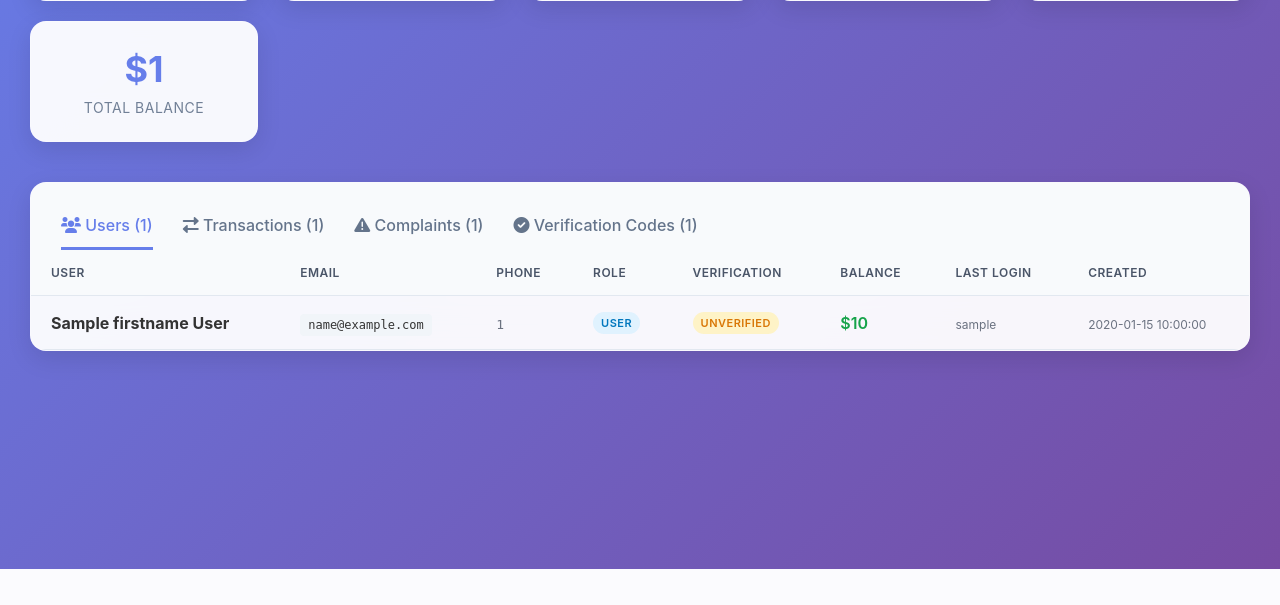
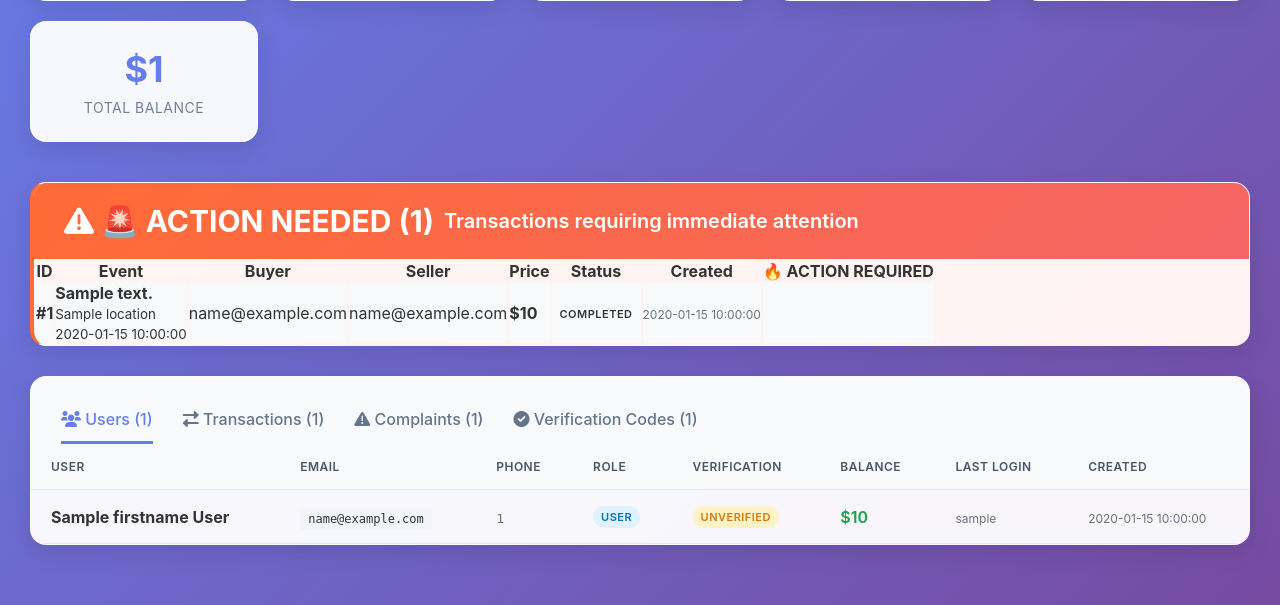
Before and after one commit to sanjivp2703/TicketVault, a Flask app: template insta485/templates/admin_comprehensive.html in a window 1280 px wide. Shown: the part 231-836 px from the top of the page. Before the commit the page ends 800 px from the top, so only its background shows below. Run offline with Flask 3, Linux system fonts and the light colour scheme; the template is opened without the code that fills it: most values are stand-ins (such as "Sample title", 1, 10 or a date in 2020).

Commit message:
Add prominent Action Needed section to admin dashboard

```diff
--- a/insta485/templates/admin_comprehensive.html
+++ b/insta485/templates/admin_comprehensive.html
@@ -333,6 +333,76 @@
                 <div class="stat-label">Total Balance</div>
             </div>
         </div>
+
+        <!-- Action Needed Section (Priority) -->
+        {% if action_needed %}
+        <div class="section" style="border-left: 4px solid #ff6b35; background: linear-gradient(135deg, #fff5f5 0%, #fef2f2 100%);">
+            <div class="section-header" style="background: linear-gradient(135deg, #ff6b35 0%, #f56565 100%); color: white;">
+                <h2><i class="fas fa-exclamation-triangle"></i> 🚨 ACTION NEEDED ({{ action_needed|length }})</h2>
+                <p>Transactions requiring immediate attention</p>
+            </div>
+            <div class="table-container">
+                <table class="admin-table">
+                    <thead>
+                        <tr>
+                            <th>ID</th>
+                            <th>Event</th>
+                            <th>Buyer</th>
+                            <th>Seller</th>
+                            <th>Price</th>
+                            <th>Status</th>
+                            <th>Created</th>
+                            <th>🔥 ACTION REQUIRED</th>
+                        </tr>
+                    </thead>
+                    <tbody>
+                        {% for transaction in action_needed %}
+                        <tr style="background: {% if transaction.status == 'pending_ticket_submission' %}#fff3cd{% elif transaction.status == 'both_received_processing' %}#d1ecf1{% else %}#f8f9fa{% endif %};">
+                            <td><strong>#{{ transaction.transaction_id }}</strong></td>
+                            <td>
+                                <div class="event-info">
+                                    <strong>{{ transaction.ticket_description }}</strong><br>
+                                    <small>{{ transaction.location }}</small><br>
+                                    <small>{{ transaction.event_datetime }}</small>
+                                </div>
+                            </td>
+                            <td>{{ transaction.buyer_email }}</td>
+                            <td>{{ transaction.seller_email }}</td>
+                            <td><strong>${{ transaction.price }}</strong></td>
+                            <td>
+                                {% if transaction.status == 'pending_ticket_submission' %}
+                                    <span class="badge warning">🎫 Waiting for Ticket</span>
+                                {% elif transaction.status == 'both_received_processing' %}
+                                    <span class="badge info">💳 Ready to Forward</span>
+                                {% elif transaction.status == 'waiting_for_payment' %}
+                                    <span class="badge warning">💰 Waiting for Payment</span>
+                                {% else %}
+                                    <span class="badge">{{ transaction.status }}</span>
+                                {% endif %}
+                            </td>
+                            <td>
+                                <span class="timestamp">{{ transaction.created_time }}</span>
+                            </td>
+                            <td>
+                                {% if transaction.status == 'pending_ticket_submission' %}
+                                    <button class="verify-ticket-btn" onclick="verifyTicket({{ transaction.transaction_id }})">
+                                        ✅ Verify Ticket & Send Payment Email
+                                    </button>
+                                {% elif transaction.status in ['both_received_processing'] or (transaction.payment_received == 1) %}
+                                    <button class="declare-ticket-btn" onclick="declareTicketSent({{ transaction.transaction_id }})">
+                                        📨 Declare Ticket Sent
+                                    </button>
+                                {% elif transaction.status == 'waiting_for_payment' %}
+                                    <span class="badge info">⏳ Waiting for buyer payment</span>
+                                {% endif %}
+                            </td>
+                        </tr>
+                        {% endfor %}
+                    </tbody>
+                </table>
+            </div>
+        </div>
+        {% endif %}
 
         <!-- Tabbed Content -->
         <div class="section">
```
Also changed, not shown: insta485/views/admin.py (+14 -0 lines), 2 other files.
